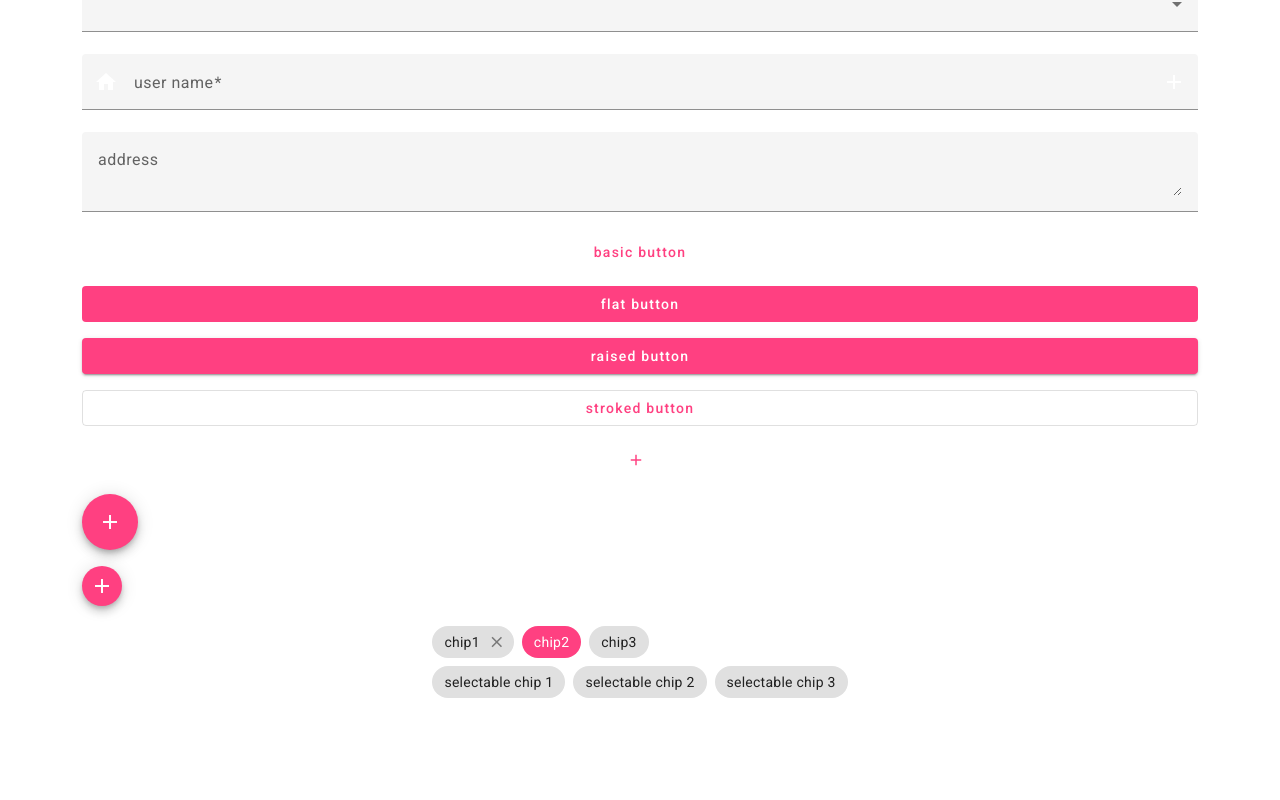
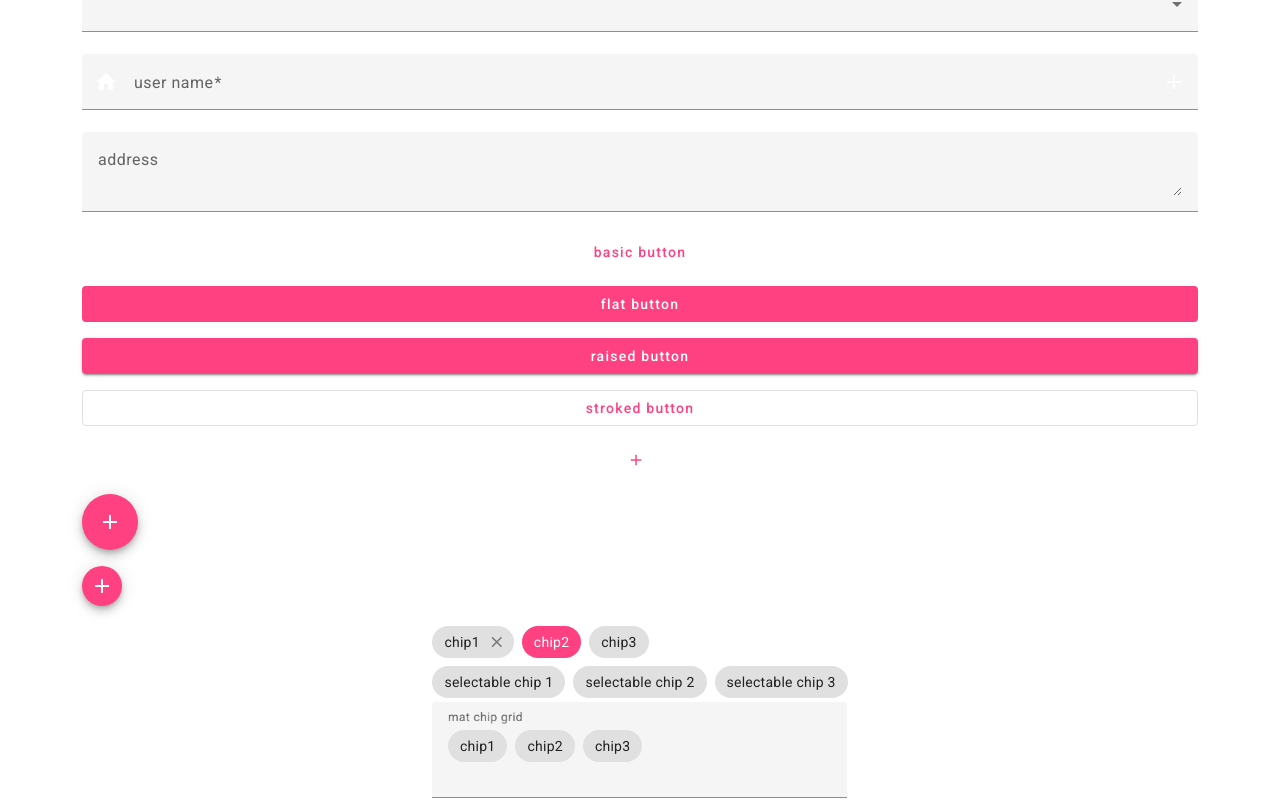
Before and after one commit to angular-codenight/season6, an Angular app: page / in a window 1280 px wide. Shown: the part 240-1040 px from the top of the page. Before the commit the page ends 990 px from the top, so only its background shows below. Built offline with nearby package versions, Linux system fonts and the light colour scheme.

Commit message:
mat-chip-grid

```diff
--- a/src/app/app.component.html
+++ b/src/app/app.component.html
@@ -73,6 +73,14 @@
     <mat-chip-option color="warn">selectable chip 2</mat-chip-option>
     <mat-chip-option color="primary">selectable chip 3</mat-chip-option>
   </mat-chip-listbox>
+
+  <mat-form-field class="w-100">
+    <mat-label>mat chip grid</mat-label>
+    <mat-chip-grid #matGrid>
+      <mat-chip-row [editable]="true" *ngFor="let chip of chipList" (edited)="editChip($event)">{{chip}}</mat-chip-row>
+    </mat-chip-grid>
+    <input [matChipInputFor]="matGrid" [matChipInputSeparatorKeyCodes]="separateKey" (matChipInputTokenEnd)="add($event)">
+  </mat-form-field>
 </div>
   <h1 class="text-dark" *ngIf="isContentShown">content</h1>
 </div>
--- a/src/app/app.component.ts
+++ b/src/app/app.component.ts
@@ -2,7 +2,8 @@ import { Component } from '@angular/core';
 import {MatCheckboxChange} from "@angular/material/checkbox";
 import {MatRadioChange} from "@angular/material/radio";
 import {MatSelectChange} from "@angular/material/select";
-import {MatChipEvent, MatChipListboxChange} from "@angular/material/chips";
+import {MatChipEditedEvent, MatChipEvent, MatChipInputEvent, MatChipListboxChange} from "@angular/material/chips";
+import {COMMA, ENTER} from "@angular/cdk/keycodes";
 
 @Component({
   selector: 'app-root',
@@ -18,6 +19,8 @@ export class AppComponent {
   inputValue!: string;
   address!: any;
   chipRemovable=true;
+  chipList=['chip1','chip2','chip3'];
+  separateKey=[ENTER,COMMA];
   onCheckBoxChange(event: MatCheckboxChange) {
     this.isContentShown=event.checked;
     console.log(event.source)
@@ -48,4 +51,14 @@ export class AppComponent {
   selectChip($event: MatChipListboxChange) {
     console.log($event);
   }
+
+  add($event: MatChipInputEvent) {
+     if($event.value){
+       this.chipList.push($event.value)
+     }
+  }
+
+  editChip($event: MatChipEditedEvent) {
+    console.log($event)
+  }
 }
```
